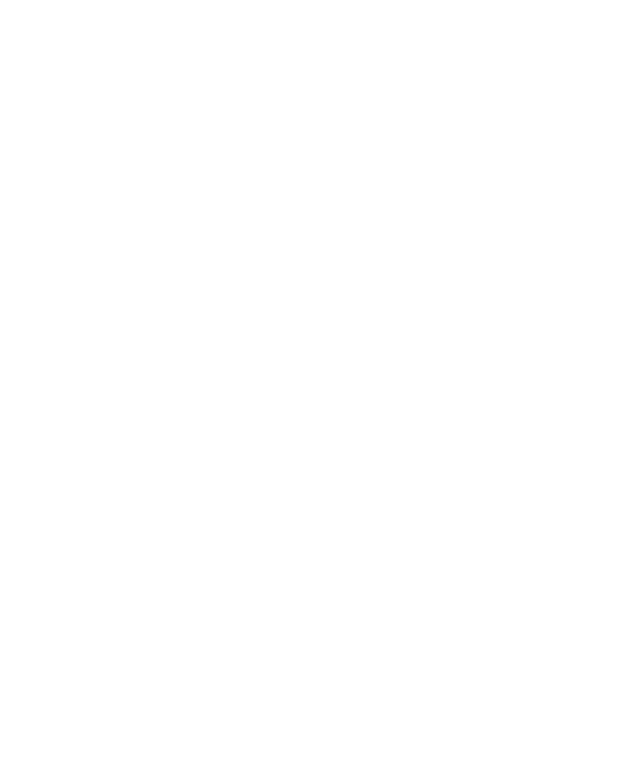
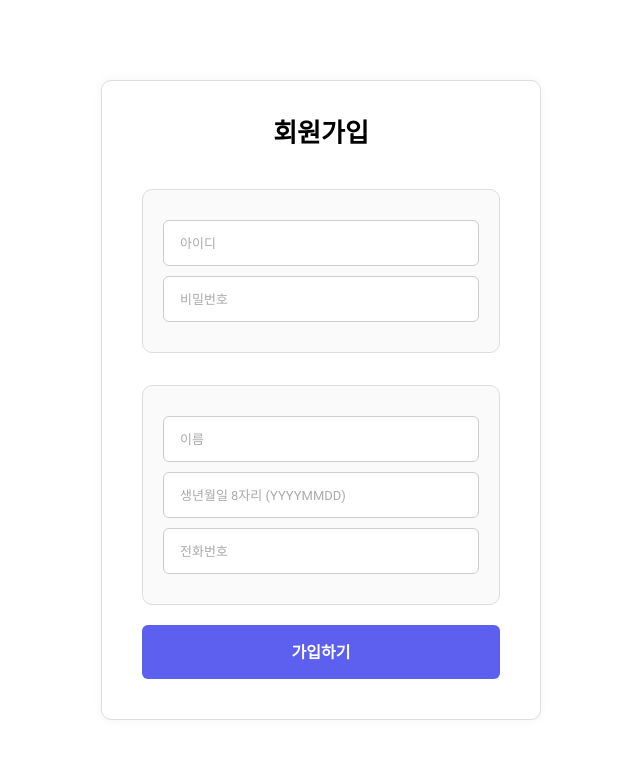
Before and after one commit to sejkim2/capstone, a React (Vite) app in the folder requirements/frontend/srcs/: page /signup in a window 1280 px wide. Before the commit this address had no page. Shown: the top 758 px of the page, without its empty margins (319-959 px from the left). Built offline with nearby package versions, Linux system fonts and the light colour scheme.

Commit message:
로그인 페이지 수정 및 회원가입 페이지 추가

```diff
--- a/requirements/frontend/srcs/src/index.jsx
+++ b/requirements/frontend/srcs/src/index.jsx
@@ -9,6 +9,7 @@
 import StatisticsPage2 from "./screens/StatisticsPage2";  // 두 번째 페이지
 import StatisticsPage3 from "./screens/StatisticsPage3";  // 세 번째 페이지
 import StatisticsPage4 from "./screens/StatisticsPage4";  // 네 번째 페이지
+import CreateaccountPage from "./screens/CreateaccountPage";
 
 createRoot(document.getElementById("app")).render(
   <React.StrictMode>
@@ -21,6 +22,8 @@
         <Route path="/statistics-page-2" element={<StatisticsPage2 />} />
         <Route path="/statistics-page-3" element={<StatisticsPage3 />} />
         <Route path="/statistics-page-4" element={<StatisticsPage4 />} />
+        <Route path="/signup" element={<CreateaccountPage />} />
+        <Route path="/login" element={<LoginPage />} />
       </Routes>
     </BrowserRouter>
   </React.StrictMode>
--- /dev/null
+++ b/requirements/frontend/srcs/src/screens/CreateaccountPage/index.jsx
@@ -0,0 +1,39 @@
+import React from "react";
+import { useNavigate } from "react-router-dom"; // 추가
+import "./style.css";
+
+const CreateaccountPage = () => {
+  const navigate = useNavigate(); // 훅 사용
+
+  const handleSubmit = () => {
+    // 회원가입 로직 후 로그인 페이지로 이동
+    navigate("/login");
+  };
+
+  return (
+    <div className="signup-wrapper">
+      <div className="signup-form">
+        <h2>회원가입</h2>
+
+        {/* 아이디 / 비밀번호 묶음 */}
+        <div className="input-group">
+          <input type="text" placeholder="아이디" className="input-field" />
+          <input type="password" placeholder="비밀번호" className="input-field" />
+        </div>
+
+        {/* 나머지 묶음 */}
+        <div className="input-group">
+          <input type="text" placeholder="이름" className="input-field" />
+          <input type="text" placeholder="생년월일 8자리 (YYYYMMDD)" className="input-field" />
+          <input type="tel" placeholder="전화번호" className="input-field" />
+        </div>
+
+        <button className="submit-button" onClick={handleSubmit}>
+          가입하기
+        </button>
+      </div>
+    </div>
+  );
+};
+
+export default CreateaccountPage;
--- /dev/null
+++ b/requirements/frontend/srcs/src/screens/CreateaccountPage/style.css
@@ -0,0 +1,68 @@
+@import url('https://fonts.googleapis.com/css2?family=Poppins:wght@400;600&display=swap');
+
+* {
+  font-family: 'Poppins', sans-serif;
+}
+
+.signup-wrapper {
+  width: 100vw;
+  height: 100vh;
+  background-color: #fff;
+  display: flex;
+  justify-content: center;
+  align-items: center;
+}
+
+.signup-form {
+  display: flex;
+  flex-direction: column;
+  gap: 20px;
+  width: 440px;
+  padding: 40px;
+  border: 1px solid #ddd;
+  border-radius: 10px;
+  box-shadow: 0 0 10px rgba(0, 0, 0, 0.05);
+  background-color: #ffffff;
+}
+
+.signup-form h2 {
+  text-align: center;
+  font-size: 26px;
+  font-weight: 600;
+  margin-bottom: 10px;
+}
+
+.input-field::placeholder {
+    color: #aaa;
+    font-size: 13px;
+  }
+
+.input-group {
+    align-items: center;
+    background-color: #fafafa;
+    padding: 20px;
+    border: 1px solid #ddd;
+    border-radius: 10px;
+    margin-top: 12px;
+  }
+
+.input-field {
+  padding: 14px 16px;
+  font-size: 14px;
+  max-width: 360px;
+  width: 100%;
+  border: 1px solid #ccc;
+  border-radius: 6px;
+  background-color: white;
+}
+
+.submit-button {
+  padding: 14px;
+  background-color: #5d5fef;
+  color: white;
+  border: none;
+  border-radius: 6px;
+  font-size: 16px;
+  font-weight: bold;
+  cursor: pointer;
+}
--- a/requirements/frontend/srcs/src/screens/LoginPage/index.jsx
+++ b/requirements/frontend/srcs/src/screens/LoginPage/index.jsx
@@ -1,6 +1,4 @@
-// src/screens/LoginPage/index.jsx
 import React from "react";
-import { SizeLg } from "../../icons/SizeLg";
 import { useNavigate } from "react-router-dom";
 import "./style.css";
 
@@ -11,27 +9,40 @@
     navigate("/main");
   };
 
+  const handleSignup = () => {
+    navigate("/signup");
+  };
+
   return (
     <div className="login-wrapper">
       <div className="login-container">
         <div className="left-content">
-          <div className="title">AI를 활용한 <strong>CCTV</strong> 기반<br />고객 관리 플랫폼</div>
+          <div className="title">
+            AI를 활용한 <strong>CCTV</strong> 기반<br />고객 관리 플랫폼
+          </div>
 
           <div className="subtitle">Account Log In</div>
-          <p className="description">PLEASE LOGIN TO CONTINUE TO YOUR ACCOUNT</p>
+          <p className="description">
+            PLEASE LOGIN TO CONTINUE TO YOUR ACCOUNT
+          </p>
 
-          <div className="kakao-button" onClick={handleLogin}>
-            <SizeLg className="kakao-icon" />
-            <span className="kakao-text">카카오 로그인</span>
+          <input type="email" className="input-field" placeholder="아이디" />
+          <input type="password" className="input-field" placeholder="비밀번호" />
+
+          <button className="login-button" onClick={handleLogin}>
+            Log in
+          </button>
+
+          <div className="links">
+            <span>
+              No account?{" "}
+              <a href="#" onClick={handleSignup}>Create one</a>
+            </span>
           </div>
         </div>
 
         <div className="right-banner">
           <div className="gradient" />
-          <p className="quote">
-            <em>Lorem ipsum dolor sit amet, consectetur adipiscing elit.</em><br />
-            <strong>- Author’s Name</strong>
-          </p>
         </div>
       </div>
     </div>
--- a/requirements/frontend/srcs/src/screens/LoginPage/style.css
+++ b/requirements/frontend/srcs/src/screens/LoginPage/style.css
@@ -115,3 +115,47 @@
 .frame-3.active .text-wrapper {
   color: #ffffff;
 }
+
+.input-field {
+  width: 480px;
+  padding: 16px 20px;
+  margin: 10px auto;
+  display: block;
+  border: none;
+  border-radius: 8px;
+  background-color: #f2f2f2;
+  font-size: 14px;
+  font-family: "Roboto", sans-serif;
+}
+
+.login-button {
+  width: 480px;
+  padding: 18px;
+  background-color: #000000;
+  color: white;
+  border: none;
+  border-radius: 8px;
+  font-size: 16px;
+  font-weight: bold;
+  cursor: pointer;
+  margin: 20px auto;
+  display: block;
+}
+
+.links {
+  display: flex;
+  flex-direction: column;
+  align-items: center;
+  gap: 8px;
+  font-size: 13px;
+  margin-top: 20px;
+}
+
+.links a {
+  color: #0056d2;
+  text-decoration: none;
+}
+
+.links a:hover {
+  text-decoration: underline;
+}
```
Lines whose indentation alone changed are shown as unchanged.
